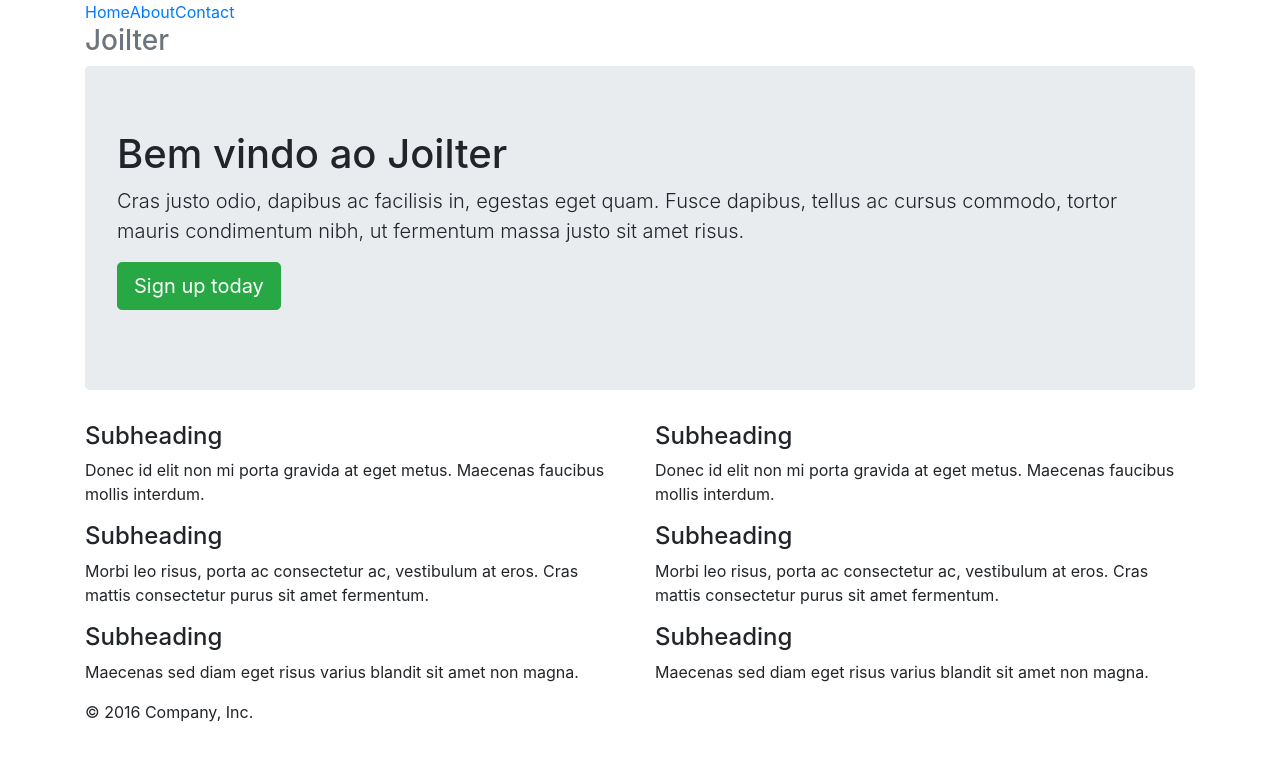
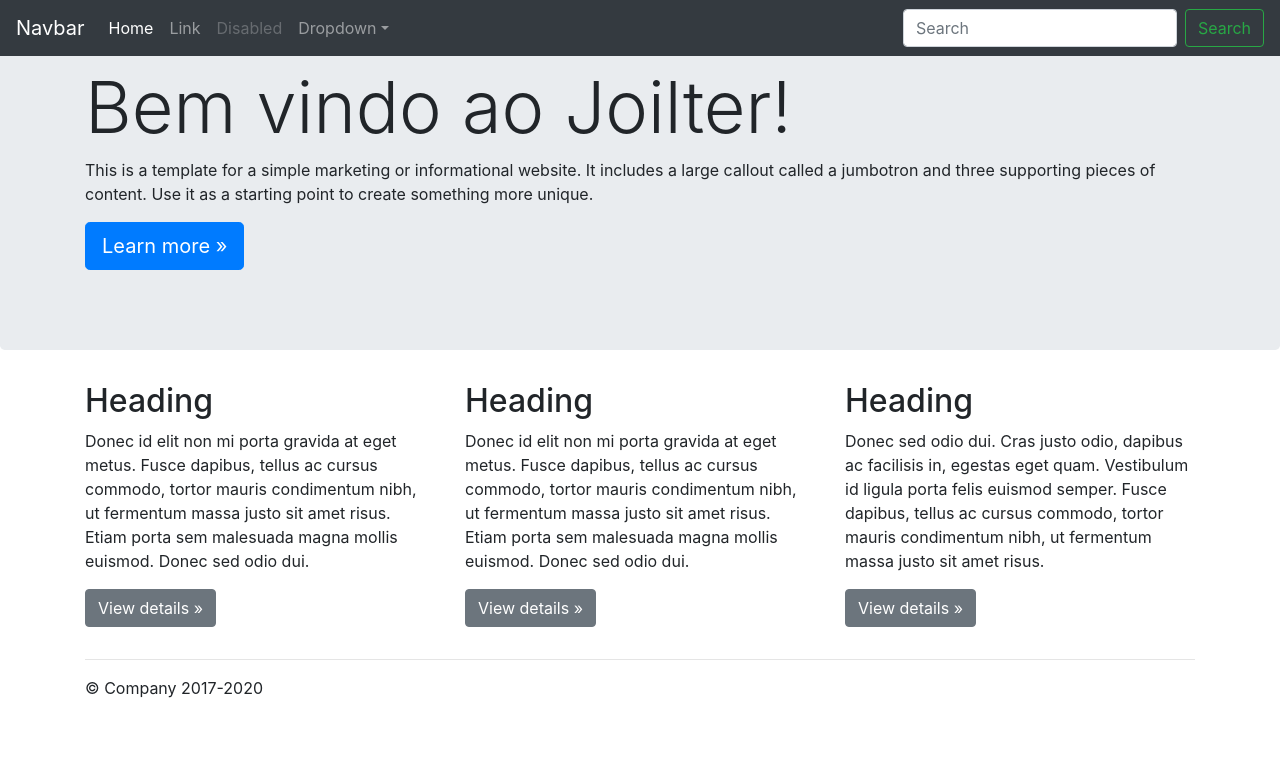
Before and after one commit to JonathanLima25/aula_flask, a Flask app: page / in a window 1280 px wide. Shown: the top 761 px of the page. Run offline with Flask 2, Linux system fonts and the light colour scheme; some libraries are stand-ins or nearby versions.

Commit message:
Trocando o css

```diff
--- a/app/templates/base.html
+++ b/app/templates/base.html
@@ -1,52 +1,82 @@
 
-<!DOCTYPE html>
-<html lang="pt-br">
+<!doctype html>
+<html lang="en">
   <head>
     <meta charset="utf-8">
-    <meta http-equiv="X-UA-Compatible" content="IE=edge">
-    <meta name="viewport" content="width=device-width, initial-scale=1">
-
+    <meta name="viewport" content="width=device-width, initial-scale=1, shrink-to-fit=no">
+    <meta name="description" content="">
+    <meta name="author" content="Mark Otto, Jacob Thornton, and Bootstrap contributors">
+    <meta name="generator" content="Jekyll v4.1.1">
     <title>Joilter</title>
 
+    <link rel="canonical" href="https://getbootstrap.com/docs/4.5/examples/jumbotron/">
+
     <!-- Bootstrap core CSS -->
-    <link href="{{ url_for('static', filename='css/bootstrap.min.css') }}" rel="stylesheet">
+<link href="{{ url_for('static', filename='css/bootstrap.min.css') }}" rel="stylesheet" integrity="sha384-TX8t27EcRE3e/ihU7zmQxVncDAy5uIKz4rEkgIXeMed4M0jlfIDPvg6uqKI2xXr2" crossorigin="anonymous">
 
-    <!-- HTML5 shim and Respond.js for IE8 support of HTML5 elements and media queries -->
-    <!--[if lt IE 9]>
-      <script src="https://oss.maxcdn.com/html5shiv/3.7.3/html5shiv.min.js"></script>
-      <script src="https://oss.maxcdn.com/respond/1.4.2/respond.min.js"></script>
-    <![endif]-->
-  </head>
+    <!-- Favicons -->
 
-  <body>
-
-    <div class="container">
-      <div class="header clearfix">
-        <nav>
-          <ul class="nav nav-pills pull-right">
-            <li role="presentation" class="active"><a href="#">Home</a></li>
-            <li role="presentation"><a href="#">About</a></li>
-            <li role="presentation"><a href="#">Contact</a></li>
-          </ul>
-        </nav>
-        <h3 class="text-muted">Joilter</h3>
-      </div>
+<meta name="theme-color" content="#563d7c">
 
 
+    <style>
+      .bd-placeholder-img {
+        font-size: 1.125rem;
+        text-anchor: middle;
+        -webkit-user-select: none;
+        -moz-user-select: none;
+        -ms-user-select: none;
+        user-select: none;
+      }
 
-      {% block content %}
-      {% endblock %}
+      @media (min-width: 768px) {
+        .bd-placeholder-img-lg {
+          font-size: 3.5rem;
+        }
+      }
+    </style>
+    <!-- Custom styles for this template -->
+    <link href="jumbotron.css" rel="stylesheet">
+  </head>
+  <body>
+    <nav class="navbar navbar-expand-md navbar-dark fixed-top bg-dark">
+  <a class="navbar-brand" href="#">Navbar</a>
+  <button class="navbar-toggler" type="button" data-toggle="collapse" data-target="#navbarsExampleDefault" aria-controls="navbarsExampleDefault" aria-expanded="false" aria-label="Toggle navigation">
+    <span class="navbar-toggler-icon"></span>
+  </button>
 
-      <footer class="footer">
-        <p>&copy; 2016 Company, Inc.</p>
-      </footer>
+  <div class="collapse navbar-collapse" id="navbarsExampleDefault">
+    <ul class="navbar-nav mr-auto">
+      <li class="nav-item active">
+        <a class="nav-link" href="#">Home <span class="sr-only">(current)</span></a>
+      </li>
+      <li class="nav-item">
+        <a class="nav-link" href="#">Link</a>
+      </li>
+      <li class="nav-item">
+        <a class="nav-link disabled" href="#" tabindex="-1" aria-disabled="true">Disabled</a>
+      </li>
+      <li class="nav-item dropdown">
+        <a class="nav-link dropdown-toggle" href="#" id="dropdown01" data-toggle="dropdown" aria-haspopup="true" aria-expanded="false">Dropdown</a>
+        <div class="dropdown-menu" aria-labelledby="dropdown01">
+          <a class="dropdown-item" href="#">Action</a>
+          <a class="dropdown-item" href="#">Another action</a>
+          <a class="dropdown-item" href="#">Something else here</a>
+        </div>
+      </li>
+    </ul>
+    <form class="form-inline my-2 my-lg-0">
+      <input class="form-control mr-sm-2" type="text" placeholder="Search" aria-label="Search">
+      <button class="btn btn-outline-success my-2 my-sm-0" type="submit">Search</button>
+    </form>
+  </div>
+</nav>
 
-    </div> <!-- /container -->
+{% block content%}
+{% endblock %}
 
-
-    <script src="https://ajax.googleapis.com/ajax/libs/jquery/1.12.4/jquery.min.js"></script>
-
-    <!-- IE10 viewport hack for Surface/desktop Windows 8 bug -->
-    <script src="{{ url_for('static', filename='js/bootstrap.min.js') }}"></script>
-  </body>
-</html>
+<footer class="container">
+  <p>&copy; Company 2017-2020</p>
+</footer>
+<script src="https://code.jquery.com/jquery-3.5.1.slim.min.js" integrity="sha384-DfXdz2htPH0lsSSs5nCTpuj/zy4C+OGpamoFVy38MVBnE+IbbVYUew+OrCXaRkfj" crossorigin="anonymous"></script>
+      <script>window.jQuery || document.write('<script src="/docs/4.5/assets/js/vendor/jquery.slim.min.js"><\/script>')</script><script src="/docs/4.5/dist/js/bootstrap.bundle.min.js" integrity="sha384-ho+j7jyWK8fNQe+A12Hb8AhRq26LrZ/JpcUGGOn+Y7RsweNrtN/tE3MoK7ZeZDyx" crossorigin="anonymous"></script></body>
--- a/app/templates/index.html
+++ b/app/templates/index.html
@@ -1,50 +1,39 @@
 {% extends 'base.html' %} {% block content %}
-<div class="jumbotron">
-  <h1>Bem vindo ao Joilter</h1>
-  <p class="lead">
-    Cras justo odio, dapibus ac facilisis in, egestas eget quam. Fusce dapibus,
-    tellus ac cursus commodo, tortor mauris condimentum nibh, ut fermentum massa
-    justo sit amet risus.
-  </p>
-  <p>
-    <a class="btn btn-lg btn-success" href="#" role="button">Sign up today</a>
-  </p>
-</div>
+<main role="main">
 
-<div class="row marketing">
-  <div class="col-lg-6">
-    <h4>Subheading</h4>
-    <p>
-      Donec id elit non mi porta gravida at eget metus. Maecenas faucibus mollis
-      interdum.
-    </p>
-
-    <h4>Subheading</h4>
-    <p>
-      Morbi leo risus, porta ac consectetur ac, vestibulum at eros. Cras mattis
-      consectetur purus sit amet fermentum.
-    </p>
-
-    <h4>Subheading</h4>
-    <p>Maecenas sed diam eget risus varius blandit sit amet non magna.</p>
+  <!-- Main jumbotron for a primary marketing message or call to action -->
+  <div class="jumbotron">
+    <div class="container">
+      <h1 class="display-3">Bem vindo ao Joilter!</h1>
+      <p>This is a template for a simple marketing or informational website. It includes a large callout called a jumbotron and three supporting pieces of content. Use it as a starting point to create something more unique.</p>
+      <p><a class="btn btn-primary btn-lg" href="#" role="button">Learn more &raquo;</a></p>
+    </div>
   </div>
 
-  <div class="col-lg-6">
-    <h4>Subheading</h4>
-    <p>
-      Donec id elit non mi porta gravida at eget metus. Maecenas faucibus mollis
-      interdum.
-    </p>
+  <div class="container">
+    <!-- Example row of columns -->
+    <div class="row">
+      <div class="col-md-4">
+        <h2>Heading</h2>
+        <p>Donec id elit non mi porta gravida at eget metus. Fusce dapibus, tellus ac cursus commodo, tortor mauris condimentum nibh, ut fermentum massa justo sit amet risus. Etiam porta sem malesuada magna mollis euismod. Donec sed odio dui. </p>
+        <p><a class="btn btn-secondary" href="#" role="button">View details &raquo;</a></p>
+      </div>
+      <div class="col-md-4">
+        <h2>Heading</h2>
+        <p>Donec id elit non mi porta gravida at eget metus. Fusce dapibus, tellus ac cursus commodo, tortor mauris condimentum nibh, ut fermentum massa justo sit amet risus. Etiam porta sem malesuada magna mollis euismod. Donec sed odio dui. </p>
+        <p><a class="btn btn-secondary" href="#" role="button">View details &raquo;</a></p>
+      </div>
+      <div class="col-md-4">
+        <h2>Heading</h2>
+        <p>Donec sed odio dui. Cras justo odio, dapibus ac facilisis in, egestas eget quam. Vestibulum id ligula porta felis euismod semper. Fusce dapibus, tellus ac cursus commodo, tortor mauris condimentum nibh, ut fermentum massa justo sit amet risus.</p>
+        <p><a class="btn btn-secondary" href="#" role="button">View details &raquo;</a></p>
+      </div>
+    </div>
 
-    <h4>Subheading</h4>
-    <p>
-      Morbi leo risus, porta ac consectetur ac, vestibulum at eros. Cras mattis
-      consectetur purus sit amet fermentum.
-    </p>
+    <hr>
 
-    <h4>Subheading</h4>
-    <p>Maecenas sed diam eget risus varius blandit sit amet non magna.</p>
-  </div>
-</div>
+  </div> <!-- /container -->
+
+</main>
 
 {% endblock %}
--- a/app/templates/login.html
+++ b/app/templates/login.html
@@ -8,6 +8,7 @@
     <form action="" method="POST">
         {{ form.csrf_token }}
         <div class="form-group">
+            <p></p>
             <label>Username</label>
             {{ form.username(class="form-control", placeholder="seu usuário") }}
             {% if form.errors.username %}
```
